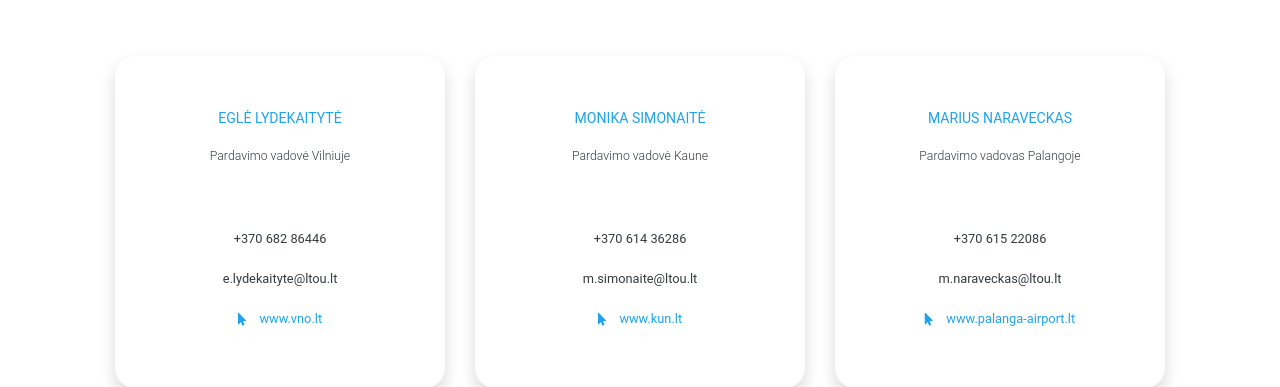
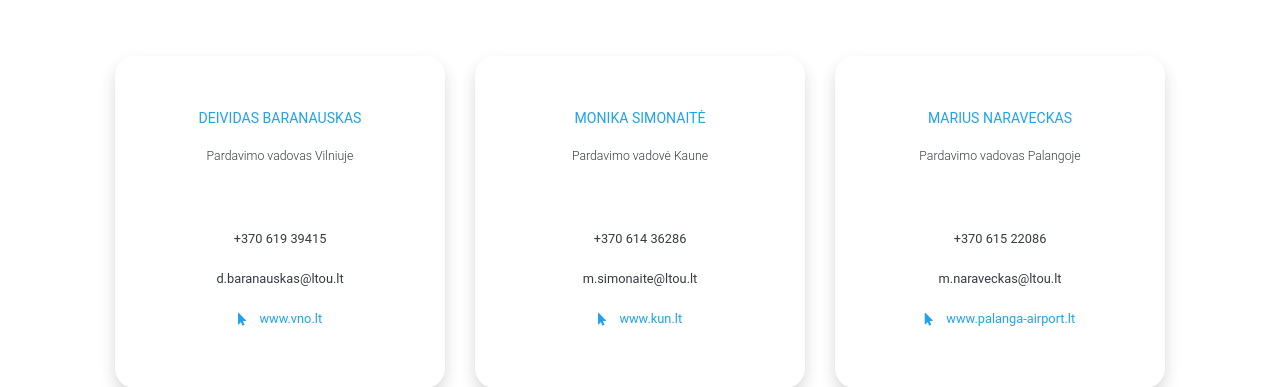
Before and after one commit to roguckas/ltou, a PHP site: page /duk.php in a window 1280 px wide. Shown: the part 1932-2319 px from the top of the page. Run offline with PHP 8.4, Linux system fonts and the light colour scheme; some libraries are stand-ins or nearby versions.

Commit message:
Footer contact update.

```diff
--- a/footer.php
+++ b/footer.php
@@ -13,10 +13,10 @@ $footer = "<footer class=\"footer\">
 <!--                    <img src=\"images/young-man-1281282_1920.png\">-->
 <!--                </div>-->
                 <div class=\"col-12 justify-content-md-center py-5\">
-                    <h3 class=\"col-12 mb-2 text-primary\">Eglė Lydekaitytė</h3>
-                    <p class=\"col-12 text-dark mb-5\">Pardavimo vadovė Vilniuje</p>
-                    <a class=\"col-12 text-dark my-5\" href=\"tel:+37068286446\">+370 682 86446</a><br>
-                    <a class=\"col-12 text-dark my-5\" href=\"mailto:e.lydekaityte@ltou.lt\">e.lydekaityte@ltou.lt<br></a>
+                    <h3 class=\"col-12 mb-2 text-primary\">Deividas Baranauskas</h3>
+                    <p class=\"col-12 text-dark mb-5\">Pardavimo vadovas Vilniuje</p>
+                    <a class=\"col-12 text-dark my-5\" href=\"tel:+37061939415\">+370 619 39415</a><br>
+                    <a class=\"col-12 text-dark my-5\" href=\"mailto:d.baranauskas@ltou.lt\">d.baranauskas@ltou.lt<br></a>
                     <a class=\"col-12 my-2 website text-left\" href=\"https://www.vno.lt/\" target=\"_blank\">www.vno.lt</a>
                 </div>
             </div>
```
